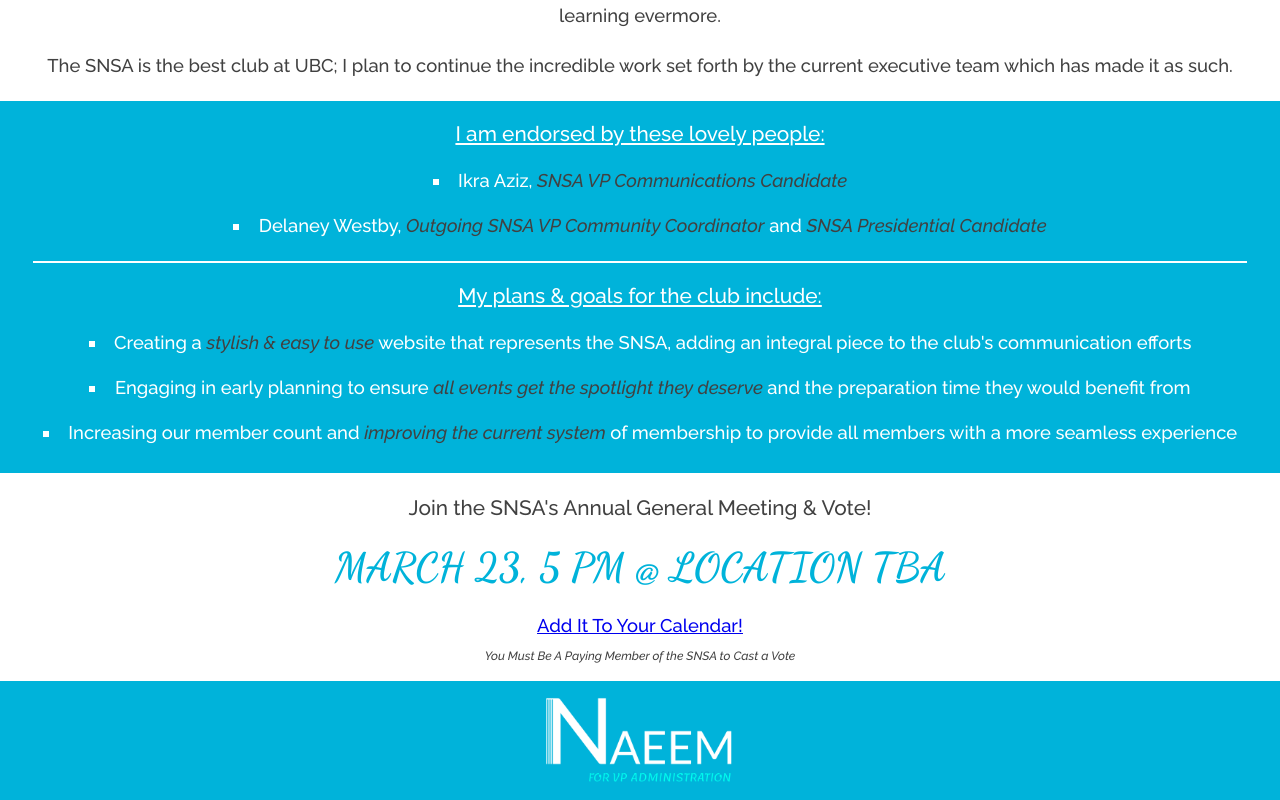
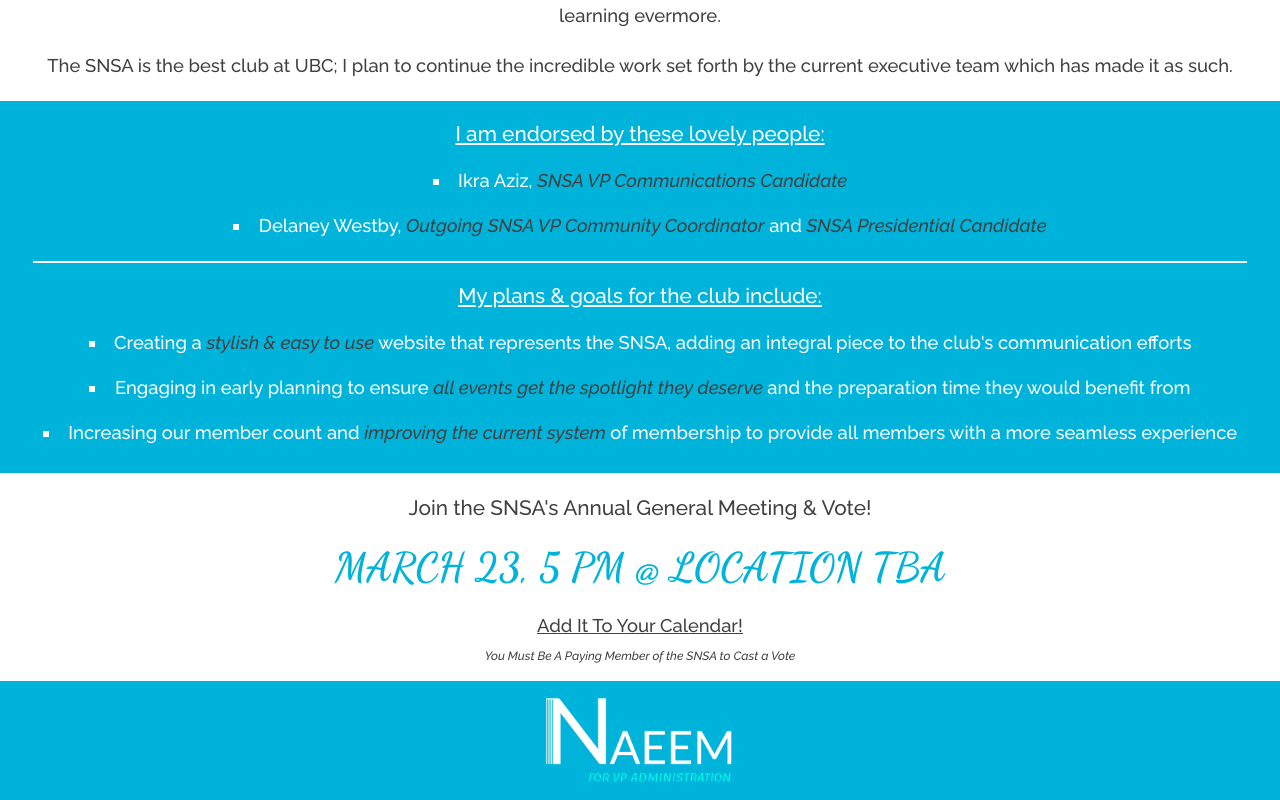
Before and after one commit to electnaeem/electnaeem.github.io, a plain HTML site: page index.html in a window 1280 px wide. Shown: the part 497-1297 px from the top of the page. Drawn offline with Linux system fonts and the light colour scheme.

Commit message:
Update styles.css

```diff
--- a/styles.css
+++ b/styles.css
@@ -357,6 +357,14 @@ ul > li > i {
    text-decoration: underline;
 }
 
+a:link {
+    color: #414141;
+}
+
+a:visited {
+    color: #00B3DA;
+}
+
 /*
 @media only screen and (min-width: 480px) {
     #content {
```
